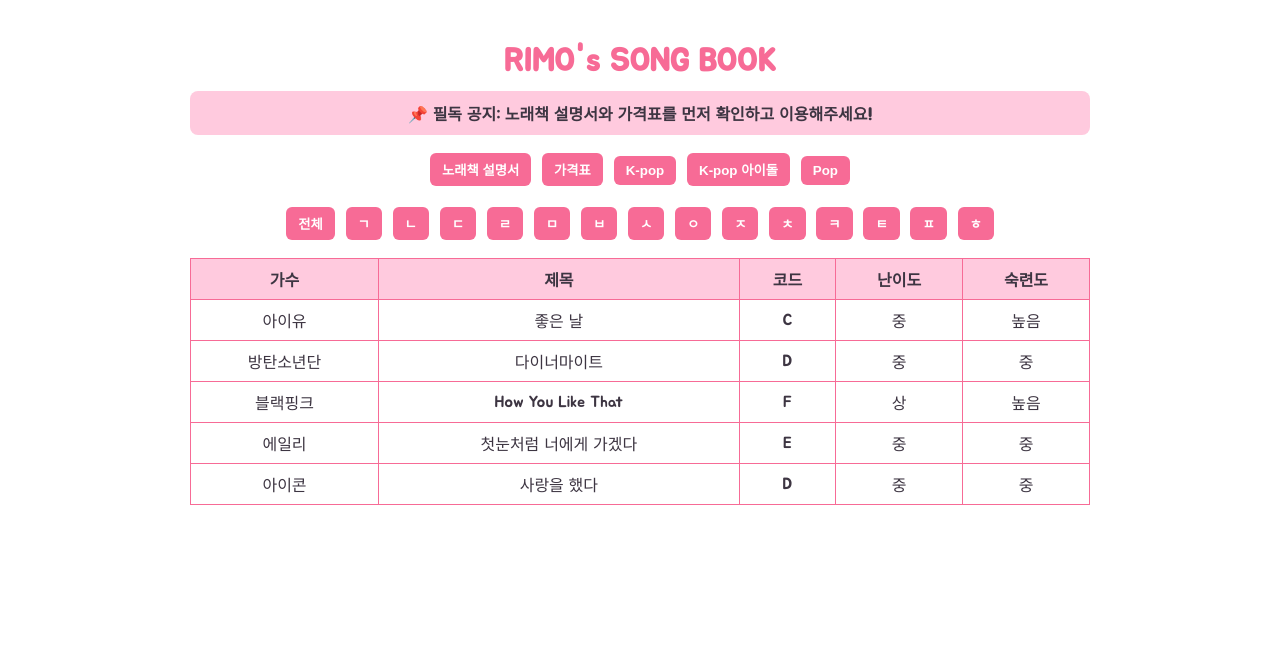
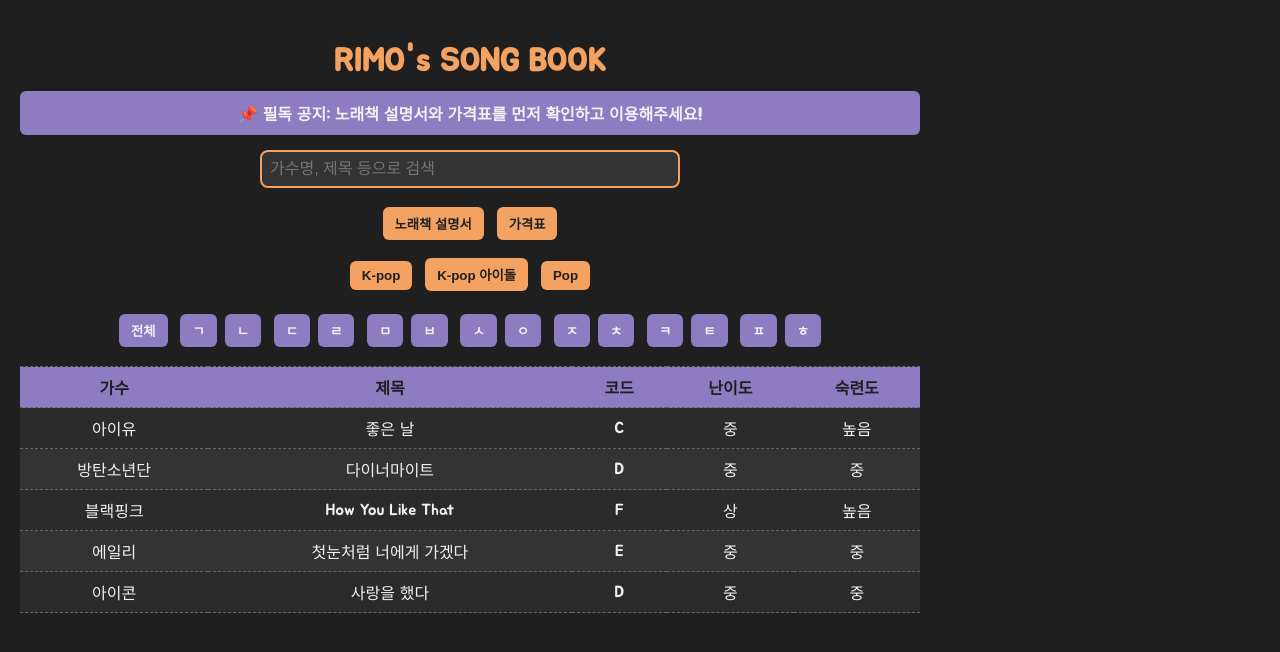
Before and after one commit to SiwooLin/RIMO-s-SONG-BOOK, a plain HTML site: page index.html in a window 1280 px wide. Both pictures are taken after a click on the button "K-pop". Drawn offline with Linux system fonts and the light colour scheme.

Commit message:
Update index.html

```diff
--- a/index.html
+++ b/index.html
@@ -1,326 +1,172 @@
 <!DOCTYPE html>
 <html lang="ko">
 <head>
-<meta charset="UTF-8" />
-<meta name="viewport" content="width=device-width, initial-scale=1" />
+<meta charset="UTF-8" /><meta name="viewport" content="width=device-width, initial-scale=1">
 <title>RIMO's SONG BOOK 🎵</title>
 <style>
-  body {
-    font-family: 'Jua', sans-serif;
-    max-width: 900px;
-    margin: 0 auto;
-    padding: 20px;
-    text-align: center;
+  /* 기본 설정 */
+  body { background-color:#1f1f1f; color:#f0f0f0; font-family:'Jua', sans-serif; text-align:center; margin:0; padding:20px; max-width:900px; }
+  h1 { color:#f4a261; margin-bottom:10px; }
+  .important-notice { background:#8e7cc3; color:#f0f0f0; padding:10px; border-radius:6px; font-weight:bold; margin-bottom:15px; }
+
+  /* 검색창 */
+  #searchInput { width:90%; max-width:400px; padding:8px; margin-bottom:15px; font-size:1rem;
+                 border:2px solid #f4a261; border-radius:8px; background:#333; color:#f0f0f0; }
+  #searchInput:focus { border-color:#e07b39; outline:none; }
+
+  /* 버튼 공통 */
+  button { background:#f4a261; color:#1f1f1f; border:none; padding:7px 12px; margin:4px; border-radius:6px;
+           font-weight:bold; cursor:pointer; }
+  button:hover { background:#e07b39; }
+
+  .category-buttons { margin-bottom:5px; }
+  .top-categories { margin-bottom:10px; }
+  .genre-categories { margin-bottom:15px; }
+
+  /* 초성 (한글) 버튼 */
+  .kpop-initials button { background:#8e7cc3; color:#f0f0f0; }
+  .kpop-initials button:hover { background:#7d6ab2; }
+
+  /* 알파벳 버튼 */
+  .pop-initials button { background:#f4a261; color:#1f1f1f; }
+  .pop-initials button:hover { background:#e07b39; }
+
+  /* 표 스타일 */
+  table { width:100%; border-collapse:collapse; margin-bottom:15px; }
+  th, td {
+    border-top:1px dashed #666; border-bottom:1px dashed #666; border-left:none; border-right:none;
+    padding:8px; text-align:center;
   }
-  h1 {
-    color: #f76b96;
-    margin-bottom: 10px;
-  }
-  .important-notice {
-    background-color: #ffcade;
-    padding: 10px 15px;
-    border-radius: 8px;
-    font-weight: bold;
-    color: #3d3542;
-    margin-bottom: 15px;
-    text-align: center;
-  }
-  .category-buttons, #hangulInitialFilter, #alphaInitialFilter {
-    margin-bottom: 15px;
-  }
-  button {
-    background: #f76b96;
-    border: none;
-    color: white;
-    font-weight: bold;
-    padding: 7px 12px;
-    margin: 3px;
-    border-radius: 6px;
-    cursor: pointer;
-    transition: background 0.3s ease;
-    text-align: center;
-  }
-  button:hover {
-    background: #f7507b;
-  }
-  table {
-    width: 100%;
-    border-collapse: collapse;
-    margin-bottom: 15px;
-    margin-left: auto;
-    margin-right: auto;
-    text-align: center;
-  }
-  th, td {
-    border: 1px solid #f76b96;
-    padding: 8px;
-    vertical-align: middle;
-    text-align: center;
-  }
-  th {
-    background-color: #ffcade;
-    color: #3d3542;
-  }
-  td {
-    color: #3d3542;
-  }
-  .no-result {
-    font-weight: bold;
-    color: #800000;
-    display: none;
-    margin-top: 20px;
-  }
-  /* 설명서, 가격표 텍스트 */
-  .text-cell {
-    text-align: center;
-    white-space: pre-line;
-    font-weight: normal;
-    font-size: 1rem;
-  }
+  th { background:#8e7cc3; color:#1f1f1f; }
+  tbody tr:nth-child(odd) { background:#2b2b2b; }
+  tbody tr:nth-child(even) { background:#333; }
+
+  .no-result { margin-top:20px; font-weight:bold; color:#e07b39; display:none; }
+  .text-cell { text-align:center; white-space:pre-line; font-size:1rem; color:#f0f0f0; }
 </style>
-<link href="https://fonts.googleapis.com/css2?family=Jua&display=swap" rel="stylesheet" />
+<link href="https://fonts.googleapis.com/css2?family=Jua&display=swap" rel="stylesheet">
 </head>
 <body>
 
 <h1>RIMO's SONG BOOK</h1>
-
 <div class="important-notice">
   📌 필독 공지: 노래책 설명서와 가격표를 먼저 확인하고 이용해주세요!
 </div>
 
-<!-- 카테고리 버튼 -->
-<div class="category-buttons">
+<input type="text" id="searchInput" placeholder="가수명, 제목 등으로 검색" oninput="handleSearch()" autocomplete="off">
+
+<div class="category-buttons top-categories">
   <button onclick="filterCategory('노래책 설명서')">노래책 설명서</button>
   <button onclick="filterCategory('가격표')">가격표</button>
+</div>
+<div class="category-buttons genre-categories">
   <button onclick="showGenre('K-pop')">K-pop</button>
   <button onclick="showGenre('K-pop 아이돌')">K-pop 아이돌</button>
   <button onclick="showGenre('Pop')">Pop</button>
 </div>
 
-<!-- 한글 초성 필터 (K-pop, K-pop 아이돌) -->
-<div id="hangulInitialFilter" style="display:none; margin-bottom: 15px;">
+<div id="hangulInitialFilter" class="kpop-initials" style="display:none; margin-bottom:15px;">
   <button onclick="filterByInitial('전체')">전체</button>
-  <button onclick="filterByInitial('ㄱ')">ㄱ</button>
-  <button onclick="filterByInitial('ㄴ')">ㄴ</button>
-  <button onclick="filterByInitial('ㄷ')">ㄷ</button>
-  <button onclick="filterByInitial('ㄹ')">ㄹ</button>
-  <button onclick="filterByInitial('ㅁ')">ㅁ</button>
-  <button onclick="filterByInitial('ㅂ')">ㅂ</button>
-  <button onclick="filterByInitial('ㅅ')">ㅅ</button>
-  <button onclick="filterByInitial('ㅇ')">ㅇ</button>
-  <button onclick="filterByInitial('ㅈ')">ㅈ</button>
-  <button onclick="filterByInitial('ㅊ')">ㅊ</button>
-  <button onclick="filterByInitial('ㅋ')">ㅋ</button>
-  <button onclick="filterByInitial('ㅌ')">ㅌ</button>
-  <button onclick="filterByInitial('ㅍ')">ㅍ</button>
-  <button onclick="filterByInitial('ㅎ')">ㅎ</button>
+  <button onclick="filterByInitial('ㄱ')">ㄱ</button><button onclick="filterByInitial('ㄴ')">ㄴ</button>
+  <button onclick="filterByInitial('ㄷ')">ㄷ</button><button onclick="filterByInitial('ㄹ')">ㄹ</button>
+  <button onclick="filterByInitial('ㅁ')">ㅁ</button><button onclick="filterByInitial('ㅂ')">ㅂ</button>
+  <button onclick="filterByInitial('ㅅ')">ㅅ</button><button onclick="filterByInitial('ㅇ')">ㅇ</button>
+  <button onclick="filterByInitial('ㅈ')">ㅈ</button><button onclick="filterByInitial('ㅊ')">ㅊ</button>
+  <button onclick="filterByInitial('ㅋ')">ㅋ</button><button onclick="filterByInitial('ㅌ')">ㅌ</button>
+  <button onclick="filterByInitial('ㅍ')">ㅍ</button><button onclick="filterByInitial('ㅎ')">ㅎ</button>
+</div>
+<div id="alphaInitialFilter" class="pop-initials" style="display:none; margin-bottom:15px;">
+  <button onclick="filterByInitial('전체')">전체</button>
+  <script>for(let c=65;c<=90;c++){document.write(`<button onclick="filterByInitial('${String.fromCharCode(c)}')">${String.fromCharCode(c)}</button>`);} </script>
 </div>
 
-<!-- 알파벳 필터 (Pop) -->
-<div id="alphaInitialFilter" style="display:none; margin-bottom: 15px;">
-  <button onclick="filterByInitial('전체')">전체</button>
-  <script>
-    for(let c=65; c<=90; c++) {
-      document.write(`<button onclick="filterByInitial('${String.fromCharCode(c)}')">${String.fromCharCode(c)}</button>`);
-    }
-  </script>
+<table id="songTable">
+  <thead id="tableHead"><tr><th>가수</th><th>제목</th><th>코드</th><th>난이도</th><th>숙련도</th></tr></thead>
+  <tbody id="tableBody"></tbody>
+</table>
+<div class="no-result" id="noResultMsg">
+  검색 결과가 없습니다. 추천 곡은 디스코드 노래 추천방에 적어주세요.
 </div>
-
-<table id="songTable" style="width: 100%;">
-  <thead>
-    <tr>
-      <th>가수</th>
-      <th>제목</th>
-      <th>코드</th>
-      <th>난이도</th>
-      <th>숙련도</th>
-    </tr>
-  </thead>
-  <tbody id="tableBody">
-    <!-- 데이터 동적으로 채움 -->
-  </tbody>
-</table>
-
-<div class="no-result" id="noResultMsg">검색 결과가 없어요 🥲</div>
 
 <script>
 const data = {
-    "노래책 설명서": [
-      {text: `•노래 신청을 할 땐 꼭!! 가수와 곡 제목을 함께 적어서 신청해주세요. (코드도 적어주시면 감사합니다!)
-
-•컨디션에 따라 부르기 어렵다고 판단될 경우 신청곡을 거절할 수도 있습니다.
-(거절된 신청은 기본 노래 2곡으로 대체 가능합니다.)
-
-•설명을 읽지 않고 신청할 경우 책임은 신청자에게 있습니다.
-
-•추천 곡은 디스코드 노래 추천방에 적어주세요.
-
-❌과도한 평가와 훈수는 자제해주세요❌`}
-    ],
-    "가격표": [
-      {text: `•기본 노래 신청은 2000 치즈 혹은 투네이션으로 신청 가능합니다.
-
-•어려운 노래 신청은 5000 치즈 혹은 투네이션으로 신청 가능합니다.
-
-•유료곡 노래 신청은 10000 치즈 이상 혹은 투네이션으로 신청 가능합니다.
-
-•개인 소장 노래 녹음본 (믹싱 유무 선택 가능)은 200,000 치즈 혹은 투네이션으로 신청 가능합니다.`}
-    ],
-    "K-pop": [
-      { singer: "아이유", title: "좋은 날", code: "C", level: "중", skill: "높음" },
-      { singer: "방탄소년단", title: "다이너마이트", code: "D", level: "중", skill: "중" },
-      { singer: "블랙핑크", title: "How You Like That", code: "F", level: "상", skill: "높음" },
-      { singer: "에일리", title: "첫눈처럼 너에게 가겠다", code: "E", level: "중", skill: "중" },
-      { singer: "아이콘", title: "사랑을 했다", code: "D", level: "중", skill: "중" }
-    ],
-    "K-pop 아이돌": [
-      { singer: "에스파", title: "Next Level", code: "E", level: "중", skill: "중" },
-      { singer: "트와이스", title: "Feel Special", code: "C", level: "중", skill: "중" },
-      { singer: "세븐틴", title: "아낀다", code: "D", level: "중", skill: "중" },
-      { singer: "NCT", title: "Make A Wish", code: "E", level: "상", skill: "높음" }
-    ],
-    "Pop": [
-      { singer: "Adele", title: "Hello", code: "C", level: "중", skill: "높음" },
-      { singer: "Bruno Mars", title: "24K Magic", code: "D", level: "중", skill: "중" },
-      { singer: "Coldplay", title: "Yellow", code: "E", level: "중", skill: "중" },
-      { singer: "Dua Lipa", title: "Levitating", code: "F", level: "상", skill: "높음" },
-      { singer: "Ed Sheeran", title: "Shape of You", code: "D", level: "중", skill: "중" }
-    ]
+  "노래책 설명서":[{text:`•노래 신청을 할 땐 꼭!! 가수와 곡 제목을 함께 적어 신청해주세요. (코드도 적어주시면 감사합니다!)\n\n•컨디션에 따라 판단될 경우 신청곡을 거절할 수도 있습니다.\n(거절된 신청은 기본 노래 2곡으로 대체 가능합니다.)\n\n•설명을 읽지 않고 신청할 경우 책임은 신청자에게 있습니다.\n\n•추천 곡은 디스코드 노래 추천방에 적어주세요.\n\n❌과도한 평가와 훈수는 자제해주세요❌`}],
+  "가격표":[{text:`•기본 노래 신청은 2000 치즈 혹은 투네이션으로 신청 가능합니다.\n\n•어려운 노래 신청은 5000 치즈 혹은 투네이션으로 신청 가능합니다.\n\n•유료곡 노래 신청은 10000 치즈 이상 혹은 투네이션으로 신청 가능합니다.\n\n•개인 소장 노래 녹음본 (믹싱 유무 선택 가능)은 200,000 치즈 혹은 투네이션으로 신청 가능합니다.`}],
+  "K-pop":[{singer:"아이유",title:"좋은 날",code:"C",level:"중",skill:"높음"},{singer:"방탄소년단",title:"다이너마이트",code:"D",level:"중",skill:"중"},{singer:"블랙핑크",title:"How You Like That",code:"F",level:"상",skill:"높음"},{singer:"에일리",title:"첫눈처럼 너에게 가겠다",code:"E",level:"중",skill:"중"},{singer:"아이콘",title:"사랑을 했다",code:"D",level:"중",skill:"중"}],
+  "K-pop 아이돌":[{singer:"에스파",title:"Next Level",code:"E",level:"중",skill:"중"},{singer:"트와이스",title:"Feel Special",code:"C",level:"중",skill:"중"},{singer:"세븐틴",title:"아낀다",code:"D",level:"중",skill:"중"},{singer:"NCT",title:"Make A Wish",code:"E",level:"상",skill:"높음"}],
+  "Pop":[{singer:"Adele",title:"Hello",code:"C",level:"중",skill:"높음"},{singer:"Bruno Mars",title:"24K Magic",code:"D",level:"중",skill:"중"},{singer:"Coldplay",title:"Yellow",code:"E",level:"중",skill:"중"},{singer:"Dua Lipa",title:"Levitating",code:"F",level:"상",skill:"높음"},{singer:"Ed Sheeran",title:"Shape of You",code:"D",level:"중",skill:"중"}]
 };
 
-  let currentGenre = "";
-  let currentInitial = "전체";
+let currentGenre="", currentInitial="전체", searchActive=false, searchQuery="";
 
-  function filterCategory(category) {
-    currentGenre = "";
-    currentInitial = "전체";
-
-    document.getElementById("hangulInitialFilter").style.display = "none";
-    document.getElementById("alphaInitialFilter").style.display = "none";
-
-    const tbody = document.getElementById("tableBody");
-    tbody.innerHTML = "";
-
-    if (!data[category] || data[category].length === 0) {
-      document.getElementById("noResultMsg").style.display = "block";
-      return;
-    } else {
-      document.getElementById("noResultMsg").style.display = "none";
-    }
-
-    if (category === "노래책 설명서" || category === "가격표") {
-      data[category].forEach(item => {
-        const row = document.createElement("tr");
-        const cell = document.createElement("td");
-        cell.colSpan = 5;
-        cell.className = "text-cell";
-        cell.innerText = item.text;
-        row.appendChild(cell);
-        tbody.appendChild(row);
-      });
+function filterCategory(cat){
+  currentGenre=""; currentInitial="전체"; searchActive=false; searchQuery="";
+  document.getElementById("searchInput").value="";
+  hideFilters(); clearTable();
+  const thead=document.getElementById("tableHead");
+  if(!data[cat]||!data[cat].length){ showNoResult(); thead.style.display="none"; return; }
+  thead.style.display=(cat==="노래책 설명서"||cat==="가격표")?"none":"";
+  if(cat==="노래책 설명서"||cat==="가격표"){
+    data[cat].forEach(it=>{ const tr=document.createElement("tr"),td=document.createElement("td"); td.colSpan=5; td.className="text-cell"; td.innerText=it.text; tr.appendChild(td); document.getElementById("tableBody").appendChild(tr); });
   }
 }
 
-  function showGenre(genre) {
-    currentGenre = genre;
-    currentInitial = "전체";
-
-    if (genre === "Pop") {
-      document.getElementById("alphaInitialFilter").style.display = "block";
-      document.getElementById("hangulInitialFilter").style.display = "none";
-    } else if (genre === "K-pop" || genre === "K-pop 아이돌") {
-      document.getElementById("hangulInitialFilter").style.display = "block";
-      document.getElementById("alphaInitialFilter").style.display = "none";
-    } else {
-      document.getElementById("hangulInitialFilter").style.display = "none";
-      document.getElementById("alphaInitialFilter").style.display = "none";
-    }
-
+function showGenre(g){
+  currentGenre=g; currentInitial="전체"; searchActive=false; searchQuery="";
+  document.getElementById("searchInput").value="";
+  if(g==="Pop"){ showAlpha(true); showHangul(false); }
+  else if(g==="K-pop"||g==="K-pop 아이돌"){ showHangul(true); showAlpha(false); }
+  else hideFilters();
+  document.getElementById("tableHead").style.display="";
   filterSongs();
 }
 
-  function filterByInitial(initial) {
-    currentInitial = initial;
-    filterSongs();
+function filterByInitial(i){ currentInitial=i; filterSongs(); }
+
+function handleSearch(){
+  const s=document.getElementById("searchInput").value.trim();
+  if(s){ searchActive=true; searchQuery=s.toLowerCase(); hideFilters(); filterSongs(); }
+  else { searchActive=false; searchQuery=""; if(currentGenre==="Pop"){ showAlpha(true);} else if(currentGenre==="K-pop"||currentGenre==="K-pop 아이돌"){ showHangul(true);} filterSongs(); }
 }
 
-  function filterSongs() {
-    const tbody = document.getElementById("tableBody");
-    tbody.innerHTML = "";
-
-    if (!data[currentGenre] || data[currentGenre].length === 0) {
-      document.getElementById("noResultMsg").style.display = "block";
-      return;
+function filterSongs(){
+  clearTable();
+  if(searchActive&&searchQuery){
+    const all=[...data["K-pop"],...data["K-pop 아이돌"],...data["Pop"]];
+    const f=all.filter(s=>s.singer.toLowerCase().includes(searchQuery)||s.title.toLowerCase().includes(searchQuery)||s.code.toLowerCase().includes(searchQuery)||s.level.toLowerCase().includes(searchQuery)||s.skill.toLowerCase().includes(searchQuery));
+    if(!f.length){ hideTableHead(); showNoResult(); return; }
+    hideNoResult(); showTableHead(); f.forEach(addRow); return;
+  }
+  if(!data[currentGenre]||!data[currentGenre].length){ hideTableHead(); showNoResult(); return; }
+  const list=data[currentGenre].filter(s=>(currentInitial==="전체")? true: (currentGenre==="Pop")? s.singer[0].toUpperCase()===currentInitial: getInitial(s.singer)===currentInitial);
+  if(!list.length){ hideTableHead(); showNoResult(); return; }
+  hideNoResult(); showTableHead(); list.forEach(addRow);
 }
 
-    let filteredSongs = [];
-
-    if (currentInitial === "전체") {
-      filteredSongs = data[currentGenre];
-    } else {
-      if (currentGenre === "Pop") {
-        filteredSongs = data[currentGenre].filter(song => {
-          return song.singer[0].toUpperCase() === currentInitial;
-        });
-      } else {
-        filteredSongs = data[currentGenre].filter(song => {
-          return getInitial(song.singer) === currentInitial;
-        });
-      }
+function addRow(s){
+  const tr=document.createElement("tr");
+  tr.innerHTML=`<td>${s.singer}</td><td>${s.title}</td><td>${s.code}</td><td>${s.level}</td><td>${s.skill}</td>`;
+  document.getElementById("tableBody").appendChild(tr);
 }
 
-    if (filteredSongs.length === 0) {
-      document.getElementById("noResultMsg").style.display = "block";
-      return;
-    } else {
-      document.getElementById("noResultMsg").style.display = "none";
+function clearTable(){ document.getElementById("tableBody").innerHTML=""; }
+function showNoResult(){ document.getElementById("noResultMsg").style.display="block"; }
+function hideNoResult(){ document.getElementById("noResultMsg").style.display="none"; }
+function hideTableHead(){ document.getElementById("tableHead").style.display="none"; }
+function showTableHead(){ document.getElementById("tableHead").style.display=""; }
+function hideFilters(){ document.getElementById("hangulInitialFilter").style.display="none"; document.getElementById("alphaInitialFilter").style.display="none"; }
+function showHangul(f){ document.getElementById("hangulInitialFilter").style.display=f?"block":"none"; }
+function showAlpha(f){ document.getElementById("alphaInitialFilter").style.display=f?"block":"none"; }
+
+function getInitial(t){
+  const c=t[0],u=c.charCodeAt(0);
+  if(u<0xAC00||u>0xD7A3) return c.toUpperCase();
+  const L=['ㄱ','ㄲ','ㄴ','ㄷ','ㄸ','ㄹ','ㅁ','ㅂ','ㅃ','ㅅ','ㅆ','ㅇ','ㅈ','ㅉ','ㅊ','ㅋ','ㅌ','ㅍ','ㅎ'];
+  const idx=Math.floor((u-0xAC00)/(21*28)); const ini=L[idx];
+  const map={'ㄲ':'ㄱ','ㄸ':'ㄷ','ㅃ':'ㅂ','ㅆ':'ㅅ','ㅉ':'ㅈ'}; return map[ini]||ini;
 }
 
-    filteredSongs.forEach(song => {
-      const row = document.createElement("tr");
-      row.innerHTML = `
-        <td>${song.singer}</td>
-        <td>${song.title}</td>
-        <td>${song.code}</td>
-        <td>${song.level}</td>
-        <td>${song.skill}</td>
-      `;
-      tbody.appendChild(row);
-    });
-  }
-
-  // 한글 초성 뽑기 함수 (쌍자음은 원자음에 포함)
-  function getInitial(text) {
-    if (!text) return "";
-    const firstChar = text[0];
-    const uni = firstChar.charCodeAt(0);
-
-    if (uni < 0xAC00 || uni > 0xD7A3) {
-      return firstChar.toUpperCase();
-    }
-
-    const initialList = ['ㄱ','ㄲ','ㄴ','ㄷ','ㄸ','ㄹ','ㅁ','ㅂ','ㅃ','ㅅ','ㅆ','ㅇ','ㅈ','ㅉ','ㅊ','ㅋ','ㅌ','ㅍ','ㅎ'];
-    const uniBase = 0xAC00;
-    const uniOffset = uni - uniBase;
-    const initialIndex = Math.floor(uniOffset / (21 * 28));
-    const initial = initialList[initialIndex];
-
-    // 쌍자음 원자음 매핑
-    const doubleToSingle = {
-      'ㄲ': 'ㄱ',
-      'ㄸ': 'ㄷ',
-      'ㅃ': 'ㅂ',
-      'ㅆ': 'ㅅ',
-      'ㅉ': 'ㅈ'
-    };
-
-    return doubleToSingle[initial] || initial;
-  }
-
-  // 초기 페이지 로드 시 노래책 설명서 보여주기
-  window.onload = () => {
-    filterCategory('노래책 설명서');
-  };
+window.onload = ()=>filterCategory('노래책 설명서');
 </script>
 
 </body>
```
Lines whose indentation alone changed are shown as unchanged.
